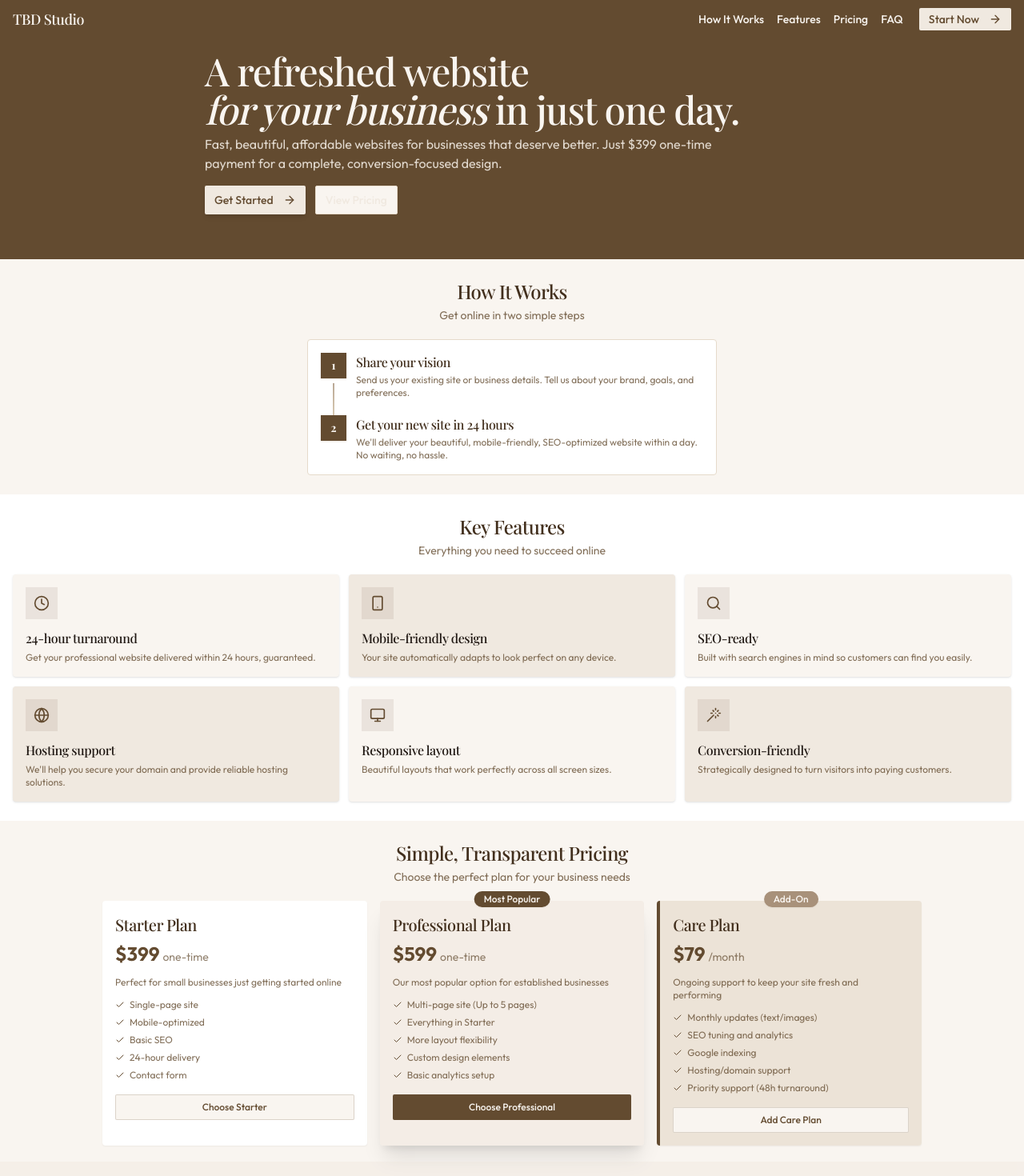
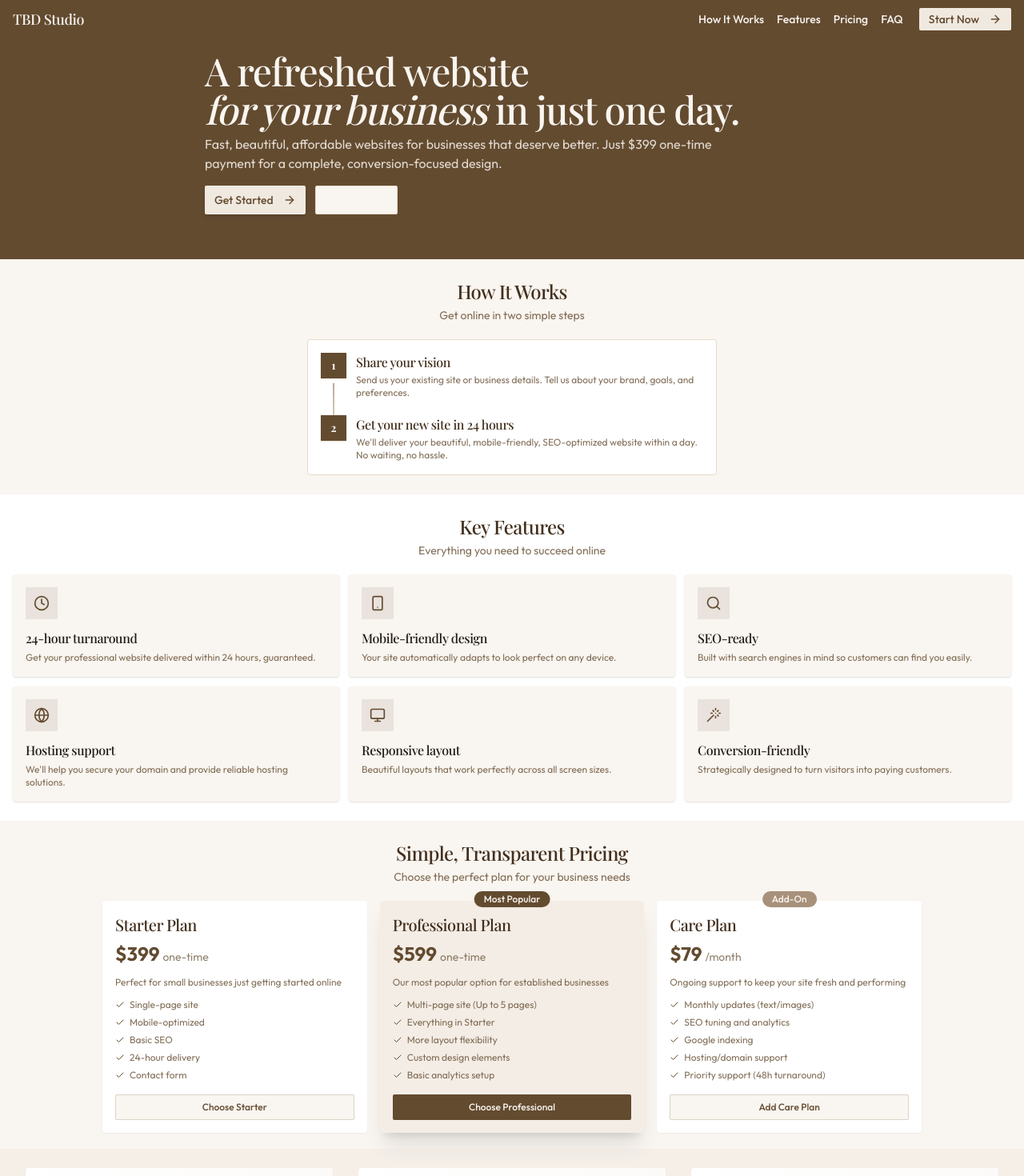
Before and after one commit to jnrjnrjnr/tbd-studio, a React (Vite) app: page / in a window 1280 px wide. Shown: the top 1470 px of the page at 80% size. Built offline with nearby package versions, Linux system fonts and the light colour scheme.

Commit message:
Fix: Improve UI and styling
- Updated footer description to match the hero section.
- Fixed the "View Pricing" button visibility.
- Ensured consistent background colors for key feature boxes.
- Adjusted the Care Plan background color to match the Starter Plan.

```diff
--- a/src/components/Features.tsx
+++ b/src/components/Features.tsx
@@ -6,12 +6,11 @@ type FeatureProps = {
   icon: React.ReactNode;
   title: string;
   description: string;
-  colorClass: string;
 };
 
-const Feature = ({ icon, title, description, colorClass }: FeatureProps) => {
+const Feature = ({ icon, title, description }: FeatureProps) => {
   return (
-    <Card className={`p-4 transition-all hover:-translate-y-1 duration-300 ease-in-out border-0 ${colorClass} shadow hover:shadow-md`}>
+    <Card className="p-4 transition-all hover:-translate-y-1 duration-300 ease-in-out border-0 bg-sand-50 shadow hover:shadow-md">
       <div className="bg-earth-dark/10 w-10 h-10 flex items-center justify-center rounded-sm mb-3">
         <div className="text-earth-dark">{icon}</div>
       </div>
@@ -26,38 +25,32 @@ export const Features = () => {
     {
       icon: <Clock size={20} />,
       title: "24-hour turnaround",
-      description: "Get your professional website delivered within 24 hours, guaranteed.",
-      colorClass: "bg-sand-50"
+      description: "Get your professional website delivered within 24 hours, guaranteed."
     },
     {
       icon: <Smartphone size={20} />,
       title: "Mobile-friendly design",
-      description: "Your site automatically adapts to look perfect on any device.",
-      colorClass: "bg-sand-100"
+      description: "Your site automatically adapts to look perfect on any device."
     },
     {
       icon: <Search size={20} />,
       title: "SEO-ready",
-      description: "Built with search engines in mind so customers can find you easily.",
-      colorClass: "bg-sand-50"
+      description: "Built with search engines in mind so customers can find you easily."
     },
     {
       icon: <Globe size={20} />,
       title: "Hosting support",
-      description: "We'll help you secure your domain and provide reliable hosting solutions.",
-      colorClass: "bg-sand-100"
+      description: "We'll help you secure your domain and provide reliable hosting solutions."
     },
     {
       icon: <Monitor size={20} />,
       title: "Responsive layout",
-      description: "Beautiful layouts that work perfectly across all screen sizes.",
-      colorClass: "bg-sand-50"
+      description: "Beautiful layouts that work perfectly across all screen sizes."
     },
     {
       icon: <Wand size={20} />,
       title: "Conversion-friendly",
-      description: "Strategically designed to turn visitors into paying customers.",
-      colorClass: "bg-sand-100"
+      description: "Strategically designed to turn visitors into paying customers."
     }
   ];
 
--- a/src/components/Footer.tsx
+++ b/src/components/Footer.tsx
@@ -6,7 +6,7 @@ export const Footer = () => {
         <div className="grid grid-cols-1 md:grid-cols-4 gap-10">
           <div>
             <h3 className="text-xl font-bold mb-4">TBD Studio</h3>
-            <p className="text-muted-foreground mb-4">Modern websites for businesses, delivered in 24 hours.</p>
+            <p className="text-muted-foreground mb-4">Fast, beautiful, affordable websites for businesses that deserve better.</p>
           </div>
 
           <div>
--- a/src/components/Hero.tsx
+++ b/src/components/Hero.tsx
@@ -22,7 +22,7 @@ export const Hero = () => {
                   <ArrowRight className="ml-1 h-3 w-3" />
                 </a>
               </Button>
-              <Button variant="outline" asChild size="sm" className="h-9 text-sm border-sand-200 text-sand-100 hover:bg-earth-light hover:border-transparent hover:text-sand-50">
+              <Button variant="outline" asChild size="sm" className="h-9 text-sm border-sand-200 text-sand-50 hover:bg-earth-light hover:border-transparent hover:text-sand-50">
                 <a href="#pricing">View Pricing</a>
               </Button>
             </div>
--- a/src/components/Pricing.tsx
+++ b/src/components/Pricing.tsx
@@ -15,7 +15,7 @@ type PlanProps = {
 
 const Plan = ({ title, price, description, features, isPopular = false, isAddon = false, buttonText }: PlanProps) => {
   return (
-    <Card className={`p-4 relative card-shadow border-0 ${isPopular ? 'shadow-xl bg-accent/40' : isAddon ? 'bg-sand-300/40 border-l-4 border-earth-dark' : 'bg-white'}`}>
+    <Card className={`p-4 relative card-shadow border-0 ${isPopular ? 'shadow-xl bg-accent/40' : 'bg-white'}`}>
       {isPopular && (
         <div className="absolute -top-3 left-1/2 transform -translate-x-1/2 bg-earth-dark text-sand-50 px-3 py-0.5 rounded-full text-xs font-medium shadow-sm">
           Most Popular
```
